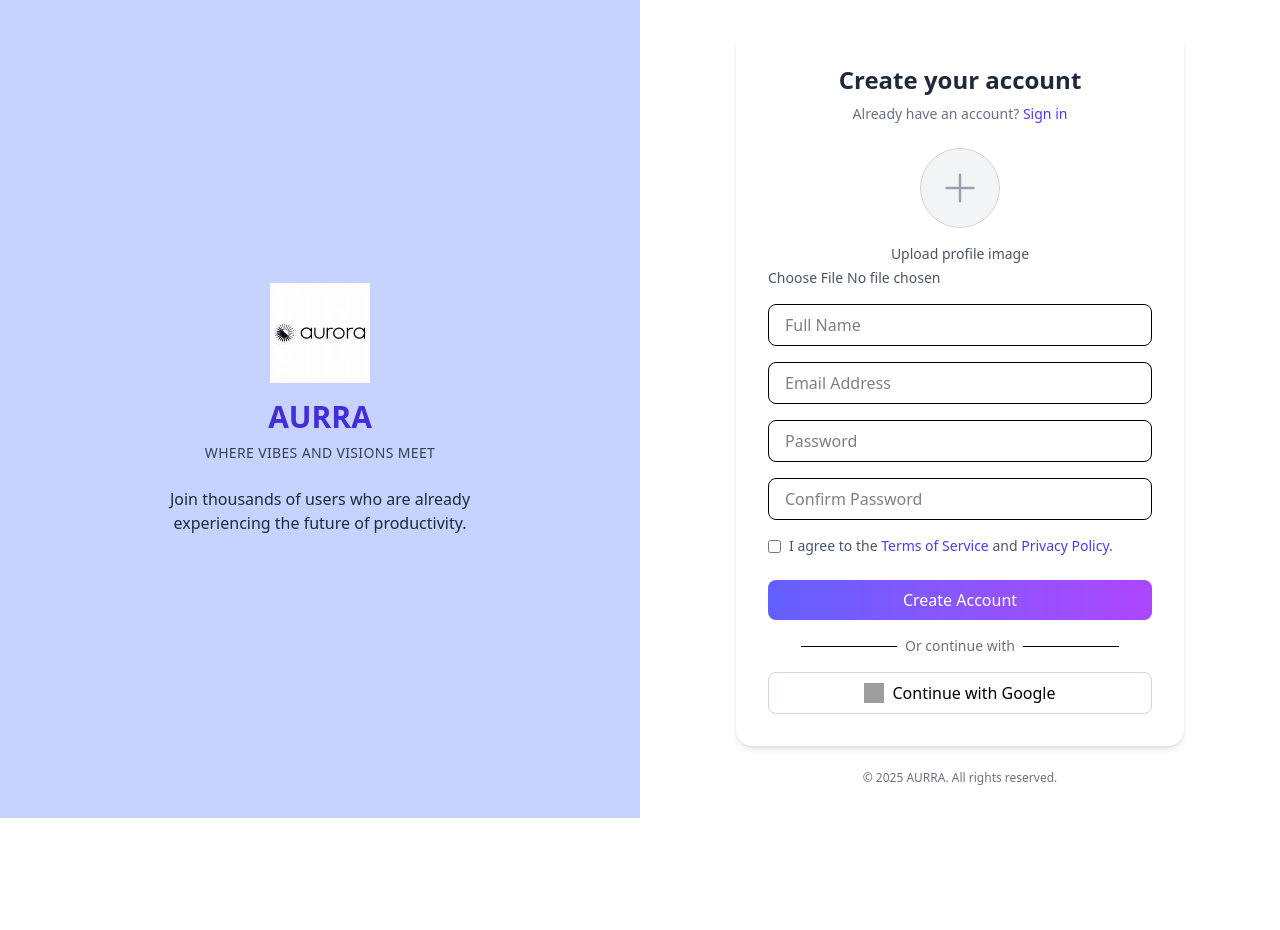
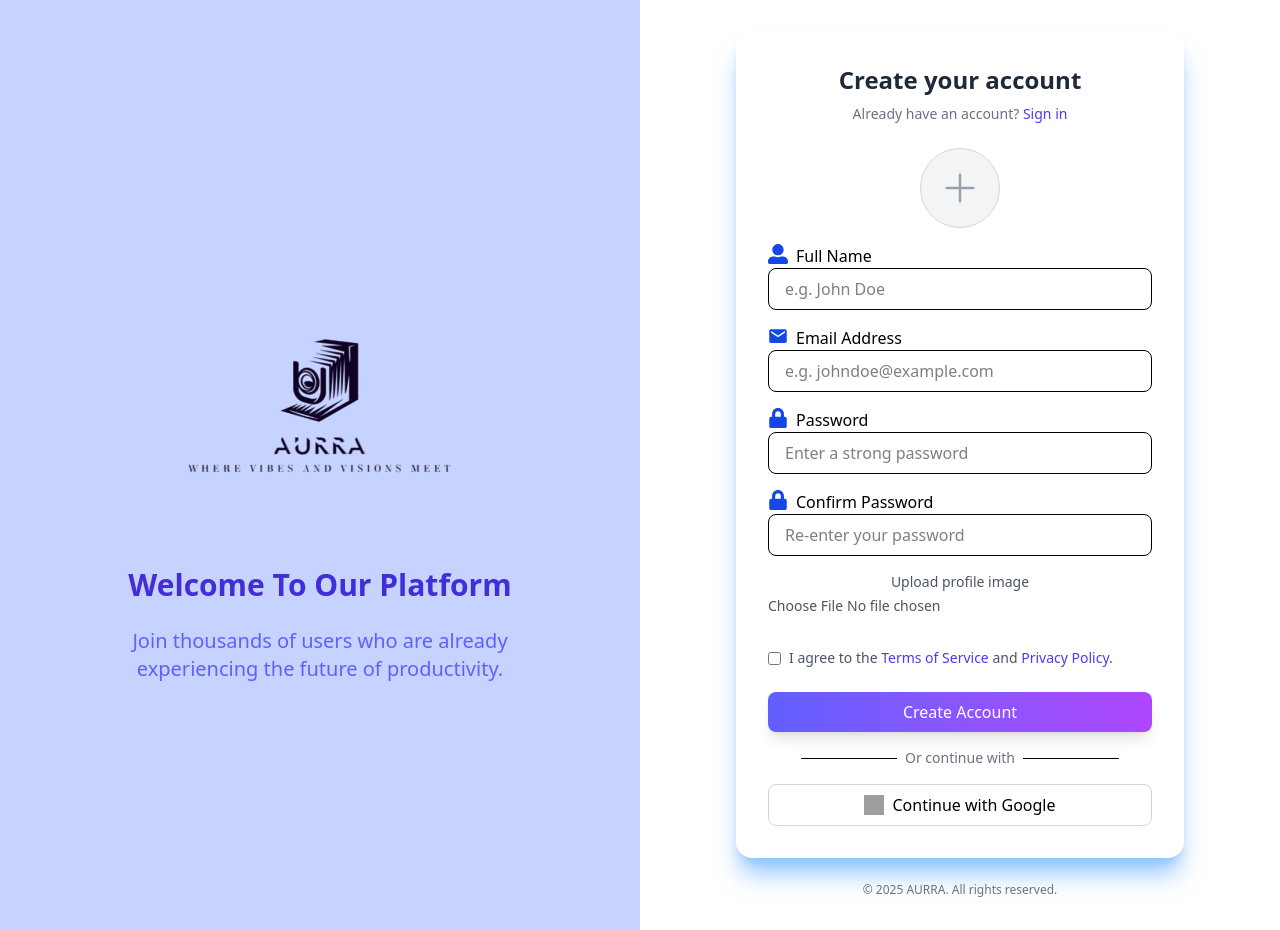
Before and after one commit to Naveen4567890/aurra, a React (Vite) app in the folder aurra-robowaves/: page / in a window 1280 px wide. Before the commit the page ends 818 px from the top, so only its background shows below. Built offline with nearby package versions, Linux system fonts and the light colour scheme; grey boxes are pictures that could not be loaded.

Commit message:
changes the icon

```diff
--- a/aurra-robowaves/src/components/Register.jsx
+++ b/aurra-robowaves/src/components/Register.jsx
@@ -4,6 +4,9 @@ import { registerUser } from "../slice/slice";
 import toast from 'react-hot-toast';
 import {validatePassword} from 'val-pass';
 import { Link, useNavigate } from "react-router-dom";
+import { FaUserAlt } from "react-icons/fa";
+import { IoMdMail } from "react-icons/io";
+import { FaLock } from "react-icons/fa";
 
 const RegisterPage = () => {
   let nagivate=useNavigate();
@@ -37,8 +40,8 @@ const RegisterPage = () => {
 
   const handleSubmit = (e) => {
     e.preventDefault();
-    let { fullName, email, password, confirmPassword } = formData;
-    if (!fullName || !email || !password || !confirmPassword) {
+    let { fullName, email, password, confirmPassword,image } = formData;
+    if (!fullName || !email || !password || !confirmPassword,!image) {
       toast.error("All fields are mandatory");
       return;
     }
@@ -55,28 +58,24 @@ const RegisterPage = () => {
 
   return (
     <div className="flex flex-col md:flex-row min-h-screen bg-gray-100">
-      <div className="hidden md:flex w-1/2 bg-indigo-200 text-center flex-col justify-center items-center p-10">
+      <div className="hidden md:flex w-1/2 bg-indigo-200 text-center flex-col justify-center items-center p-10 ">
         <img
-          src="/OIP.jpg"
+          src="/4575caffe972bdbd2209c4926317bbc8c6b180e0-removebg-preview.png"
           alt="Logo"
-          className=" mb-4"
-          width={100}
-          height={100}
+          className="w-40 h-40 sm:w-60 sm:h-60 md:w-80 md:h-80 object-contain"
         />
-        <h1 className="text-3xl font-bold text-indigo-700 mb-2">AURRA</h1>
-        <p className="text-sm text-gray-700 mb-2 tracking-wide">
-          WHERE VIBES AND VISIONS MEET
-        </p>
-        <p className="mt-4 text-gray-800 text-center max-w-sm">
+        <h1 className="text-3xl font-bold text-indigo-700 mb-2">Welcome To Our Platform</h1>
+
+        <p className="mt-4 text-xl text-indigo-500 text-center max-w-sm">
           Join thousands of users who are already experiencing the future of
           productivity.
         </p>
       </div>
 
-      <div className="flex flex-col justify-center items-center w-full md:w-1/2 bg-white p-6 sm:p-8">
+      <div className="flex flex-col justify-center items-center w-full md:w-1/2 bg-white p-6 sm:p-8 h-screen md:h-auto">
         <form
           onSubmit={handleSubmit}
-          className="bg-white w-full max-w-sm sm:max-w-md rounded-2xl shadow-md p-6 sm:p-8"
+          className="flex flex-col rounded-2xl  shadow-blue-300 justify-center w-full h-full md:h-auto md:max-w-md md:shadow-xl md:rounded-2xl md:p-8 p-6 overflow-y-auto"
         >
           <h2 className="text-2xl font-bold text-center mb-2 text-gray-800">
             Create your account
@@ -117,7 +116,67 @@ const RegisterPage = () => {
 
           </div>
 
-          <div className="text-center mb-4">
+          {/* <div className="text-center mb-4">
+            <label className="block text-sm text-gray-600 mb-1">
+              Upload profile image
+            </label>
+            <input
+              type="file"
+              name="image"
+              accept="image/*"
+              onChange={handleChange}
+              className="block w-full text-sm text-gray-600"
+            />
+          </div> */}
+
+          <div className="space-y-4">
+            <div ><h3 className="flex gap-2  "><FaUserAlt   className="text-blue-700 text-xl " />Full Name</h3>
+            <input
+              type="text"
+              name="fullName"
+              placeholder="e.g. John Doe"
+              value={formData.fullName}
+              onChange={handleChange}
+              required
+              className="w-full px-4 py-2 border rounded-lg focus:outline-none focus:ring-2 focus:ring-indigo-400"
+            /></div>
+
+            <div><h3 className="flex gap-2  "><IoMdMail  className="text-blue-700  text-xl " />Email Address</h3>
+              <input
+              type="email"
+              name="email"
+              placeholder="e.g. johndoe@example.com"
+              value={formData.email}
+              onChange={handleChange}
+              required
+              className="w-full px-4 py-2 border rounded-lg focus:outline-none focus:ring-2 focus:ring-indigo-400"
+            /></div>
+
+            <div><h3 className="flex gap-2  "><FaLock className="text-blue-700 text-xl "/>Password</h3>
+              <input
+              type="password"
+              name="password"
+              placeholder="Enter a strong password"
+              value={formData.password}
+              onChange={handleChange}
+              required
+              className="w-full px-4 py-2 border rounded-lg focus:outline-none focus:ring-2 focus:ring-indigo-400"
+            /></div>
+
+                <div className={`flex w-full h-2/3 rounded-lg ${!errorMessage?'hidden':''} `}><span className='border-red-700'>*{errorMessage}</span></div>
+
+            <div><h3 className="flex gap-2 "><FaLock  className="text-blue-700 text-xl "/>Confirm Password</h3>
+              <input
+              type="password"
+              name="confirmPassword"
+              placeholder="Re-enter your password"
+              value={formData.confirmPassword}
+              onChange={handleChange}
+              required
+              className="w-full px-4 py-2 border rounded-lg focus:outline-none focus:ring-2 focus:ring-indigo-400"
+            /></div>
+
+             <div className="text-center mb-4">
             <label className="block text-sm text-gray-600 mb-1">
               Upload profile image
             </label>
@@ -129,49 +188,6 @@ const RegisterPage = () => {
               className="block w-full text-sm text-gray-600"
             />
           </div>
-
-          <div className="space-y-4">
-            <input
-              type="text"
-              name="fullName"
-              placeholder="Full Name"
-              value={formData.fullName}
-              onChange={handleChange}
-              required
-              className="w-full px-4 py-2 border rounded-lg focus:outline-none focus:ring-2 focus:ring-indigo-400"
-            />
-
-            <input
-              type="email"
-              name="email"
-              placeholder="Email Address"
-              value={formData.email}
-              onChange={handleChange}
-              required
-              className="w-full px-4 py-2 border rounded-lg focus:outline-none focus:ring-2 focus:ring-indigo-400"
-            />
-
-            <input
-              type="password"
-              name="password"
-              placeholder="Password"
-              value={formData.password}
-              onChange={handleChange}
-              required
-              className="w-full px-4 py-2 border rounded-lg focus:outline-none focus:ring-2 focus:ring-indigo-400"
-            />
-
-                <div className={`flex w-full h-2/3 rounded-lg ${!errorMessage?'hidden':''} `}><span className='border-red-700'>*{errorMessage}</span></div>
-
-            <input
-              type="password"
-              name="confirmPassword"
-              placeholder="Confirm Password"
-              value={formData.confirmPassword}
-              onChange={handleChange}
-              required
-              className="w-full px-4 py-2 border rounded-lg focus:outline-none focus:ring-2 focus:ring-indigo-400"
-            />
           </div>
 
 
@@ -195,9 +211,21 @@ const RegisterPage = () => {
           <button
             type="submit"
             disabled={loading}
-            className="w-full bg-linear-to-r from-indigo-500 to-purple-500 text-white py-2 mt-6 rounded-lg hover:opacity-90 transition"
+            className={`w-full relative overflow-hidden bg-linear-to-r from-indigo-500 to-purple-500 text-white py-2 mt-6 rounded-lg
+              transition-all duration-300 ease-in-out transform
+              hover:scale-105 active:scale-95 focus:outline-none shadow-lg`}
           >
-            {loading ? "Creating Account..." : "Create Account"}
+            {loading ? (
+              <span className="flex items-center justify-center gap-2">
+                <span className="w-4 h-4 border-2 border-white border-t-transparent rounded-full animate-spin"></span>
+                Creating Account...
+              </span>
+            ) : (
+              <span className="relative z-10">Create Account</span>
+            )}
+            <span
+              className="absolute inset-0 bg-white opacity-0 hover:opacity-10 transition-opacity"
+            ></span>
           </button>
 
 
```
Also changed, not shown: aurra-robowaves/public/4575caffe972bdbd2209c4926317bbc8c6b180e0-removebg-preview.png (added), aurra-robowaves/public/OIP.jpg (deleted).
